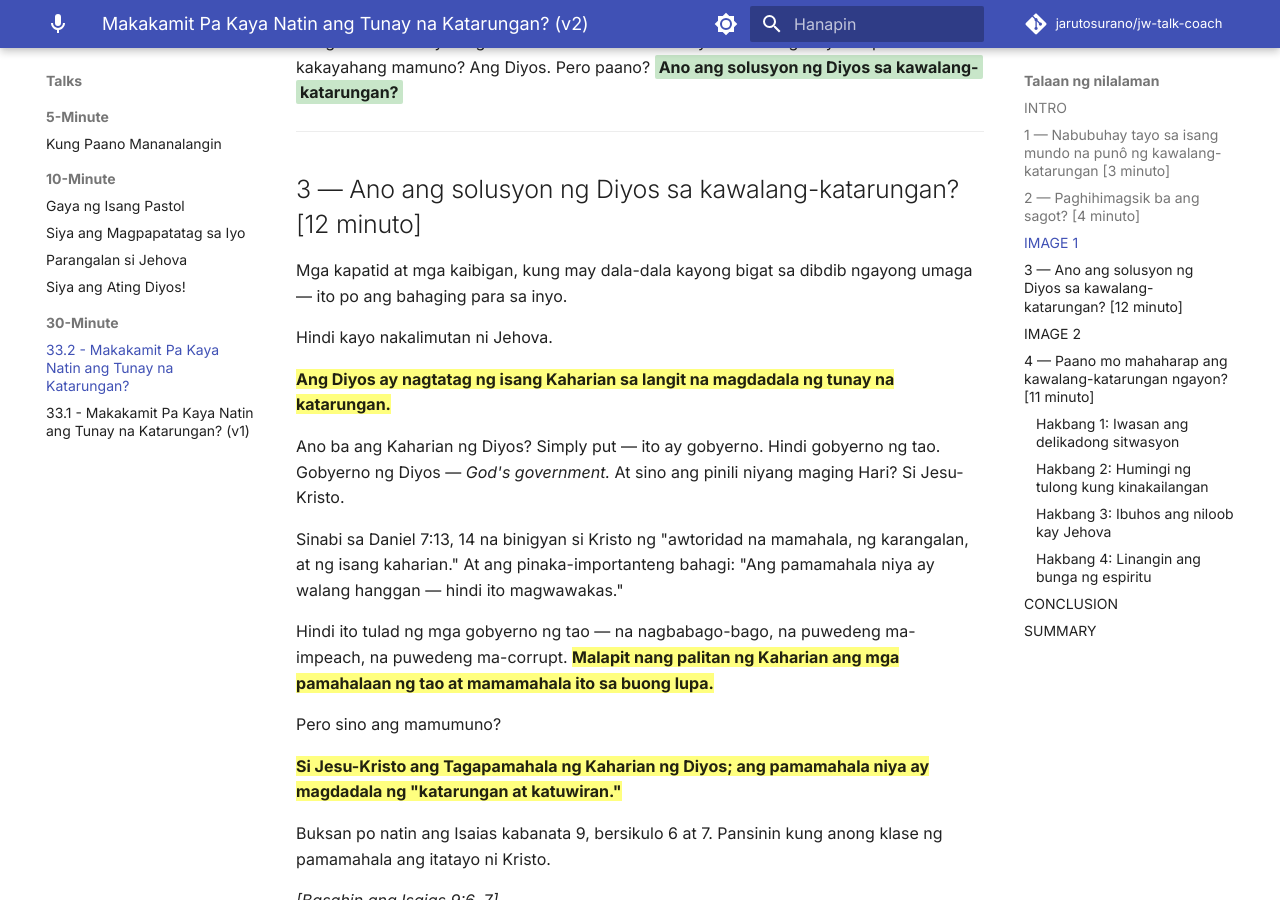
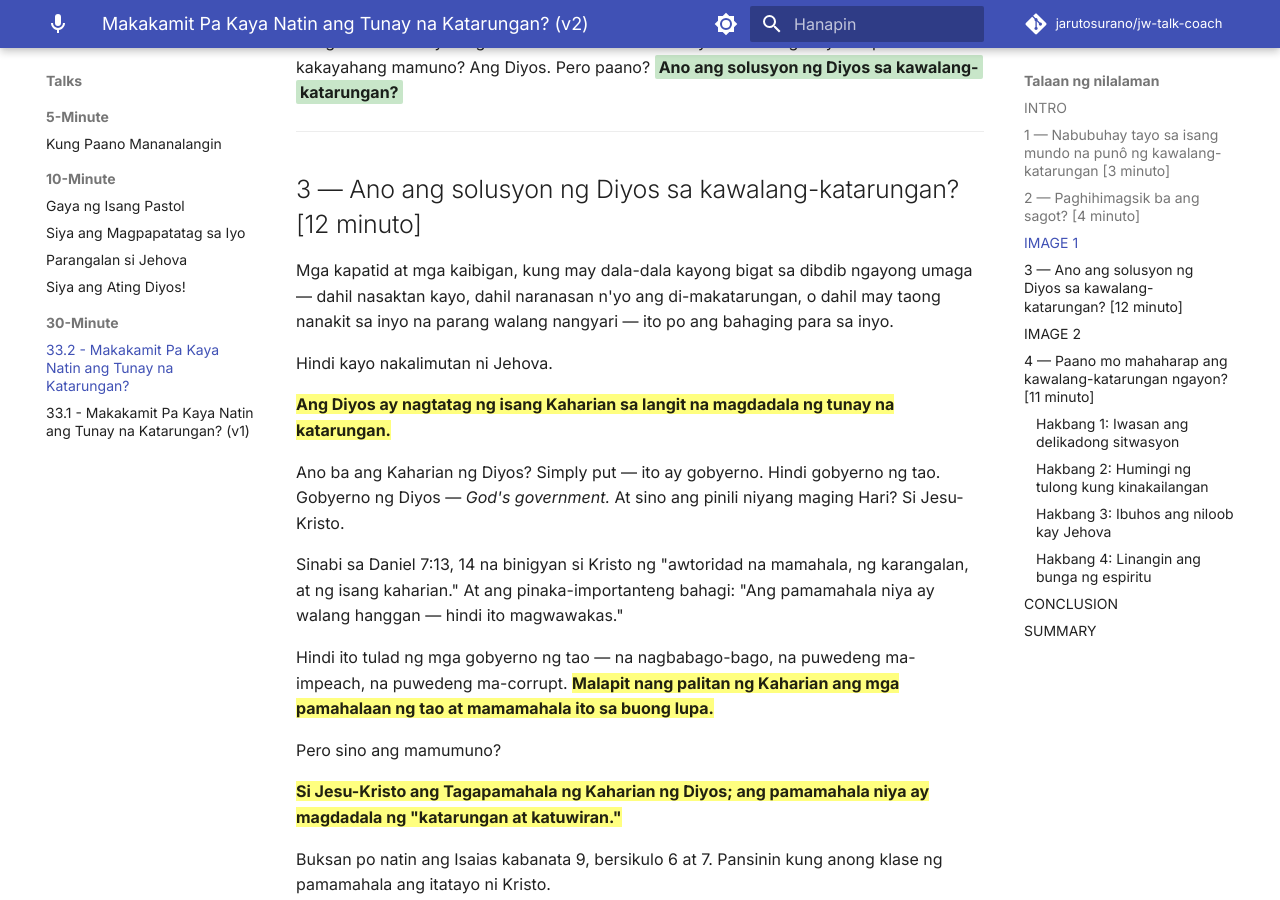
Before and after one commit to jarutosurano/jw-talk-coach, an MkDocs documentation site: the page built from docs/talks/30min/33-makakamit-pa-kaya-natin-ang-tunay-na-katarungan/index.md, in a window 1280 px wide and 900 px high, scrolled down 3561 px. Built offline with MkDocs 1.6.1 and Material for MkDocs 9.7.7, drawn with Linux system fonts in a browser that asks for light colours; comment, search, counter and statistics services are not loaded.

Commit message:
Restore full simpatiya opening in talk 33 v2 Section 3
Co-Authored-By: Claude Opus 4.6 (1M context) <noreply@anthropic.com>

```diff
--- a/docs/talks/30min/33-makakamit-pa-kaya-natin-ang-tunay-na-katarungan/index.md
+++ b/docs/talks/30min/33-makakamit-pa-kaya-natin-ang-tunay-na-katarungan/index.md
@@ -165,6 +165,9 @@ Pero paano?
 
 Mga kapatid at mga kaibigan,
 kung may dala-dala kayong bigat sa dibdib ngayong umaga —
+dahil nasaktan kayo,
+dahil naranasan n'yo ang di-makatarungan,
+o dahil may taong nanakit sa inyo na parang walang nangyari —
 ito po ang bahaging para sa inyo.
 
 Hindi kayo nakalimutan ni Jehova.
```
